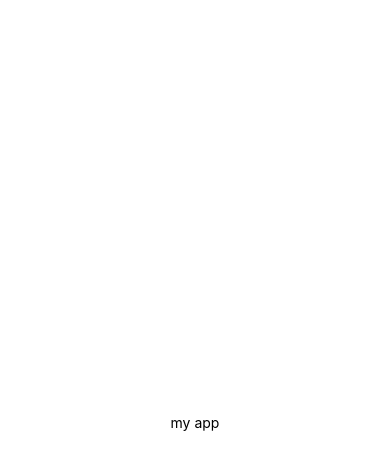
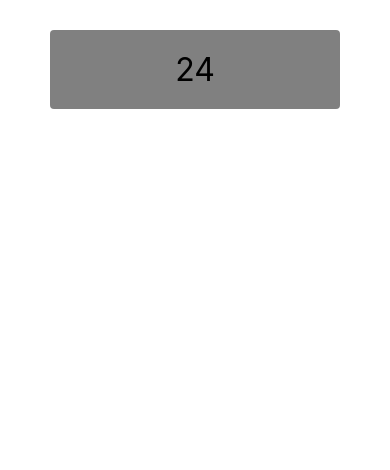
Before and after one commit to kiztopia1/react-native-math-game, a React Native app: screen / in a window 390 px wide. Shown: the top 470 px of the page. Built offline with nearby package versions, Linux system fonts and the light colour scheme.

Commit message:
SIMPLE game component added

```diff
--- a/App.js
+++ b/App.js
@@ -4,7 +4,7 @@ import Main from './src/components/main'
 export default function App() {
   return (
     <View style={styles.container}>
-      <Main></Main>
+      <Main ></Main>
     </View>
   );
 }
@@ -12,8 +12,5 @@ export default function App() {
 const styles = StyleSheet.create({
   container: {
     flex: 1,
-    backgroundColor: '#fff',
-    alignItems: 'center',
-    justifyContent: 'center',
   },
 });
--- /dev/null
+++ b/src/components/Game.js
@@ -0,0 +1,30 @@
+import React, { Component } from 'react'
+import {View, Text, StyleSheet} from 'react-native'
+export default class Game extends Component {
+    Target = 10 + Math.floor(40 * Math.random())
+    render() {
+        return (
+            <View  style={styles.container} >
+             <Text style={styles.target}>{this.Target}</Text>
+            </View>
+        )
+    }
+}
+
+const styles = StyleSheet.create({
+    container: {
+        flex: 1,
+        backgroundColor: 'white',
+
+    },
+    target: {
+        textAlign: 'center',
+        marginTop: 30,
+        marginHorizontal: 50,
+        backgroundColor: 'gray',
+        display: "inline",
+        padding:20,
+        borderRadius: 4,
+        fontSize: '2rem'
+    }
+  });
--- a/src/components/main.js
+++ b/src/components/main.js
@@ -1,11 +1,9 @@
 import React, { Component } from 'react'
-import {View, Text} from 'react-native'
+import Game from './Game'
 export default class Main extends Component {
     render() {
         return (
-            <View>
-             <Text>my app</Text>
-            </View>
+            <Game/>
         )
     }
 }
```
